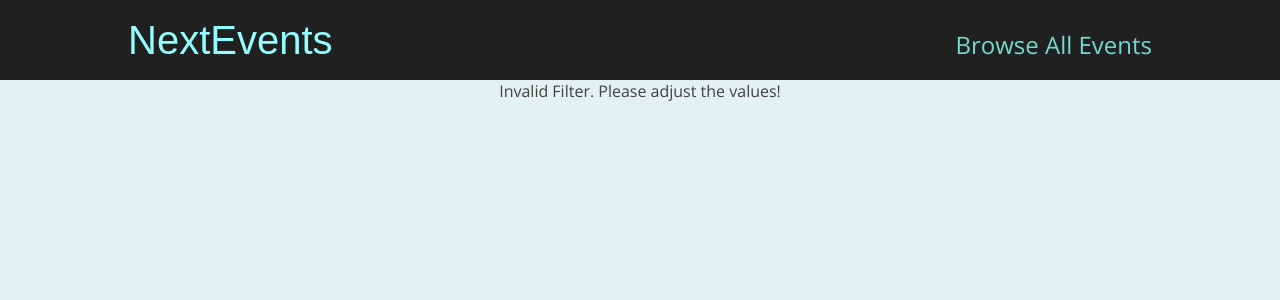
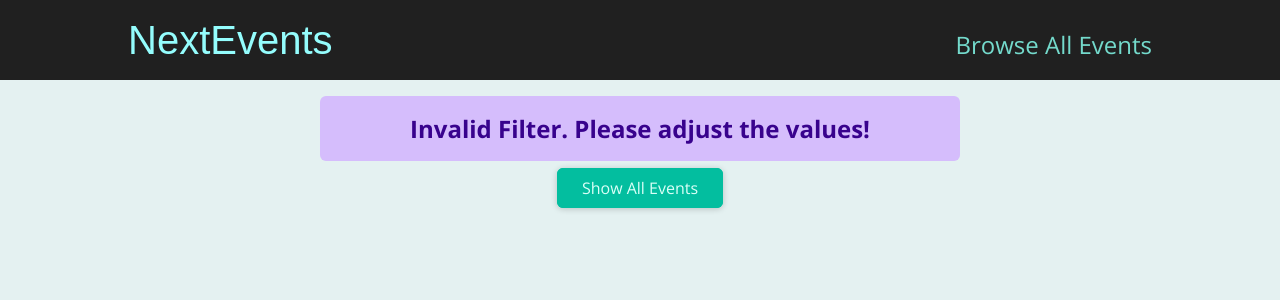
Before and after one commit to radheshyambsoni/Next-Events, a Next.js app: page /events/e2 in a window 1280 px wide. Shown: the top 300 px of the page. Built offline with nearby package versions, Linux system fonts and the light colour scheme.

Commit message:
feat: added :sparkles: error-alert component

```diff
--- /dev/null
+++ b/components/ui/error-alert.js
@@ -0,0 +1,7 @@
+import classes from "./error-alert.module.css";
+
+const ErrorAlert = (props) => {
+	return <div className={classes.alert}>{props.children}</div>;
+};
+
+export default ErrorAlert;
--- /dev/null
+++ b/components/ui/error-alert.module.css
@@ -0,0 +1,12 @@
+.alert {
+	margin: 1rem auto;
+	padding: 1rem 2rem;
+	width: 90%;
+	max-width: 40rem;
+	background-color: #d5bdfc;
+	color: #38028d;
+	font-weight: bold;
+	font-size: 1.5rem;
+	text-align: center;
+	border-radius: 6px;
+}
--- a/pages/events/[...slug].js
+++ b/pages/events/[...slug].js
@@ -3,6 +3,7 @@
 import EventList from "@/components/events/event-list";
 import ResultsTitle from "@/components/events/results-title";
 import Button from "@/components/ui/button";
+import ErrorAlert from "@/components/ui/error-alert";
 
 const FilteredEventsPage = () => {
 	const router = useRouter();
@@ -20,7 +21,14 @@
 	const numMonth = +filteredMonth;
 
 	if (isNaN(numMonth) || isNaN(numYear) || numMonth < 1 || numMonth > 12) {
-		return <p className="center">Invalid Filter. Please adjust the values!</p>;
+		return (
+			<>
+				<ErrorAlert>Invalid Filter. Please adjust the values!</ErrorAlert>
+				<div className="center">
+					<Button link="/events">Show All Events</Button>
+				</div>
+			</>
+		);
 	}
 
 	const filteredEvents = getFilteredEvents({ year: numYear, month: numMonth });
@@ -28,7 +36,7 @@
 	if (!filteredEvents || filteredEvents.length === 0) {
 		return (
 			<>
-				<p className="center">No events found for the chosen filter</p>;
+				<ErrorAlert>No events found for the chosen filter</ErrorAlert>
 				<div className="center">
 					<Button link="/events">Show All Events</Button>
 				</div>
--- a/pages/events/[eventId].js
+++ b/pages/events/[eventId].js
@@ -3,6 +3,7 @@
 import EventSummary from "@/components/event-detail/event-summary";
 import EventLogistics from "@/components/event-detail/event-logistics";
 import EventContent from "@/components/event-detail/event-content";
+import ErrorAlert from "@/components/ui/error-alert";
 
 const EventDetailPage = () => {
 	const router = useRouter();
@@ -11,7 +12,7 @@
 	const event = getEventById(eventId);
 
 	if (!event) {
-		return <p>No event found!</p>;
+		return <ErrorAlert>No event found!</ErrorAlert>;
 	}
 
 	return (
```
